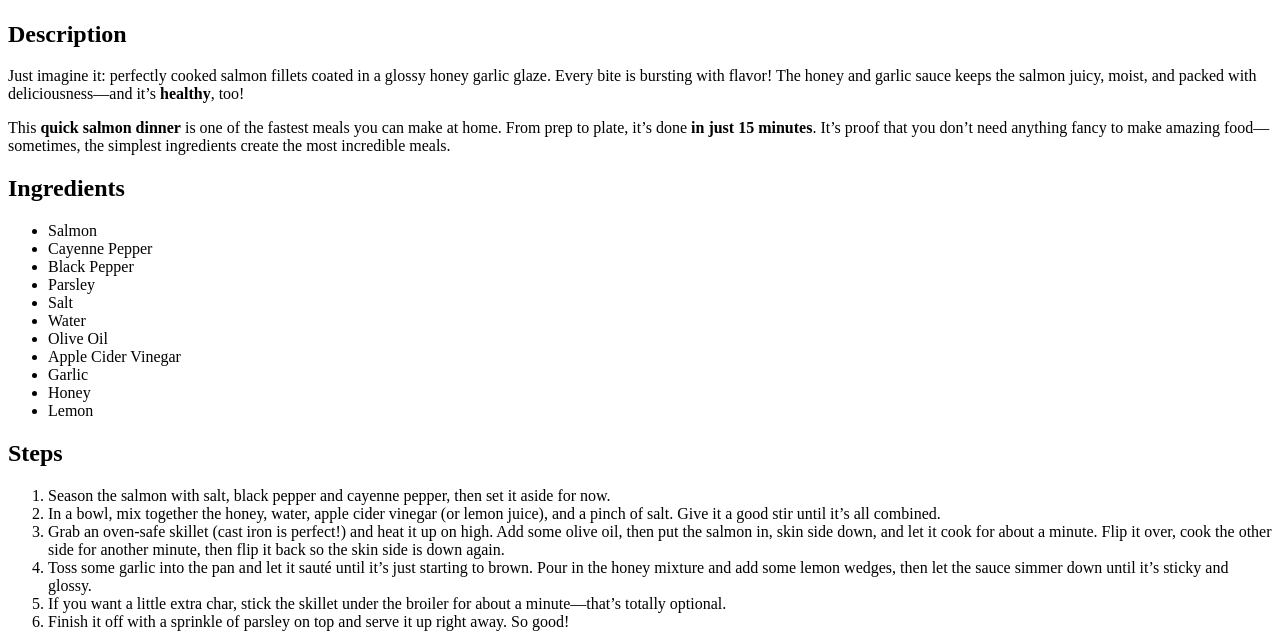
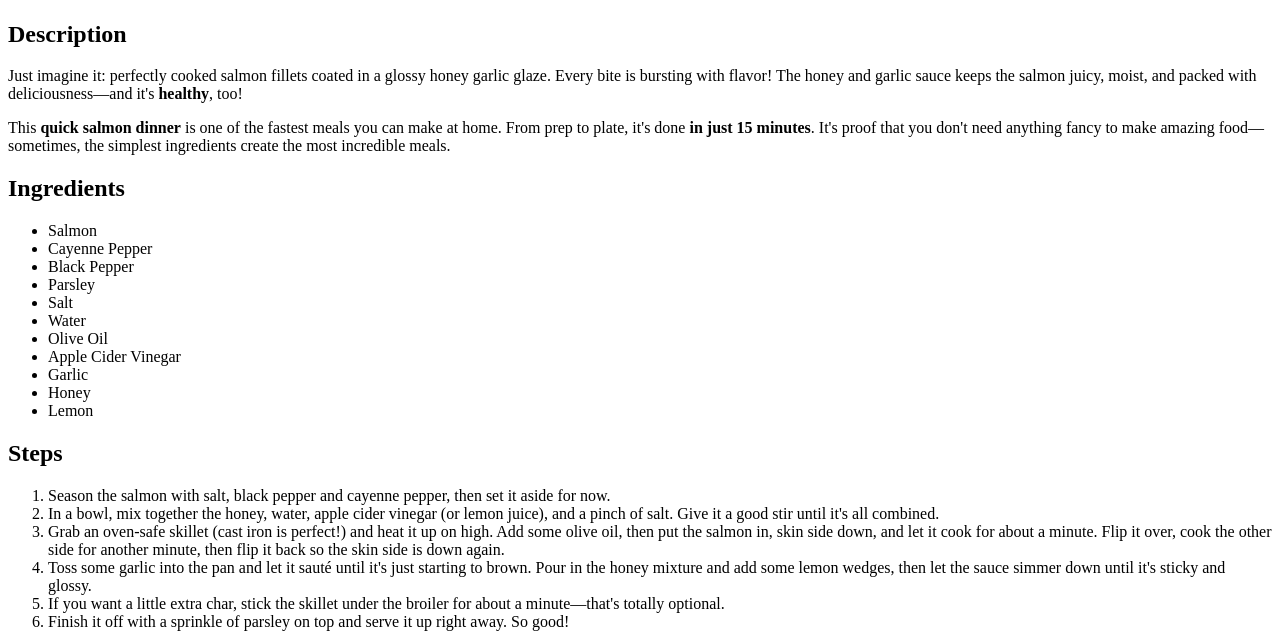
Before and after one commit to CodeMarek/odin-recipes, a plain HTML site: page recipes/honey-garlic-salmon.html in a window 1280 px wide. Shown: the part 308-952 px from the top of the page. Drawn offline with Linux system fonts and the light colour scheme.

Commit message:
Change "’" with "'"
Visual Studio Code made a yellow box around "’" so I replaced them with "'".

```diff
--- a/recipes/honey-garlic-salmon.html
+++ b/recipes/honey-garlic-salmon.html
@@ -12,10 +12,10 @@
 
 
     <h2>Description</h2>
-    <p>Just imagine it: perfectly cooked salmon fillets coated in a glossy honey garlic glaze. Every bite is bursting with flavor! The honey and garlic sauce keeps the salmon juicy, moist, and packed with deliciousness—and it’s <strong>healthy</strong>, too!</p>
+    <p>Just imagine it: perfectly cooked salmon fillets coated in a glossy honey garlic glaze. Every bite is bursting with flavor! The honey and garlic sauce keeps the salmon juicy, moist, and packed with deliciousness—and it's <strong>healthy</strong>, too!</p>
 
     <p>
-      This <strong>quick salmon dinner</strong> is one of the fastest meals you can make at home. From prep to plate, it’s done <strong>in just 15 minutes</strong>. It’s proof that you don’t need anything fancy to make amazing food—sometimes, the simplest ingredients create the most incredible meals.
+      This <strong>quick salmon dinner</strong> is one of the fastest meals you can make at home. From prep to plate, it's done <strong>in just 15 minutes</strong>. It's proof that you don't need anything fancy to make amazing food—sometimes, the simplest ingredients create the most incredible meals.
     </p>
 
 
@@ -38,10 +38,10 @@
     <h2>Steps</h2>
     <ol>
       <li>Season the salmon with salt, black pepper and cayenne pepper, then set it aside for now.</li>
-      <li>In a bowl, mix together the honey, water, apple cider vinegar (or lemon juice), and a pinch of salt. Give it a good stir until it’s all combined.</li>
+      <li>In a bowl, mix together the honey, water, apple cider vinegar (or lemon juice), and a pinch of salt. Give it a good stir until it's all combined.</li>
       <li>Grab an oven-safe skillet (cast iron is perfect!) and heat it up on high. Add some olive oil, then put the salmon in, skin side down, and let it cook for about a minute. Flip it over, cook the other side for another minute, then flip it back so the skin side is down again.</li>
-      <li>Toss some garlic into the pan and let it sauté until it’s just starting to brown. Pour in the honey mixture and add some lemon wedges, then let the sauce simmer down until it’s sticky and glossy.</li>
-      <li>If you want a little extra char, stick the skillet under the broiler for about a minute—that’s totally optional.</li>
+      <li>Toss some garlic into the pan and let it sauté until it's just starting to brown. Pour in the honey mixture and add some lemon wedges, then let the sauce simmer down until it's sticky and glossy.</li>
+      <li>If you want a little extra char, stick the skillet under the broiler for about a minute—that's totally optional.</li>
       <li>Finish it off with a sprinkle of parsley on top and serve it up right away. So good!</li>
     </ol>
   </body>
```
Also changed, not shown: recipes/gyoza.html (+1 -1 lines).
